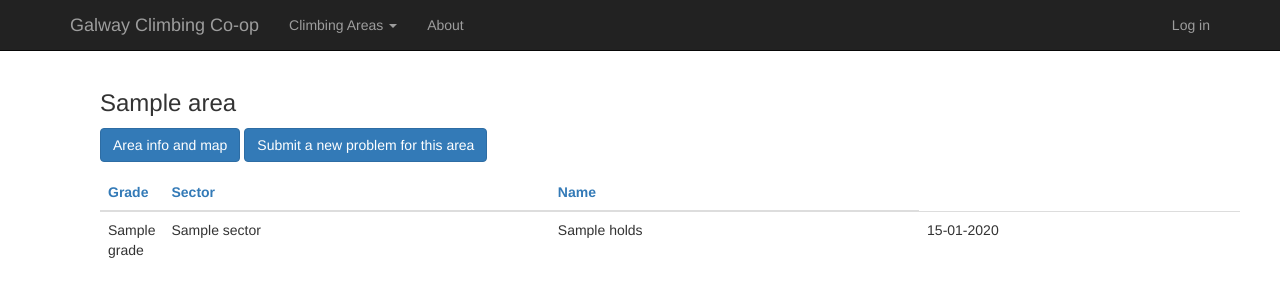
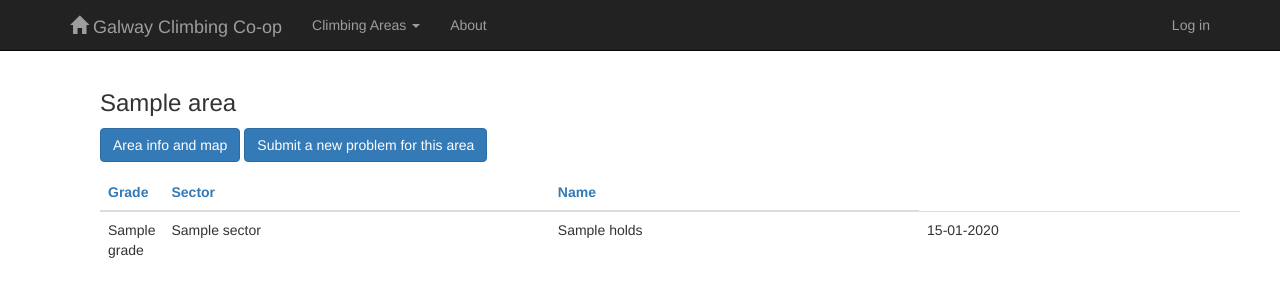
Before and after one commit to jalibras/coop, a Django app: template coop/guide/templates/guide/area.html in a window 1280 px wide. Shown: the top 300 px of the page. Run offline with Django 3.2, Linux system fonts and the light colour scheme; the template is opened without the code that fills it: most values are stand-ins (such as "Sample title", 1, 10 or a date in 2020); some libraries are stand-ins or nearby versions.

Commit message:
home button

```diff
--- a/coop/static/css/coop-guide.css
+++ b/coop/static/css/coop-guide.css
@@ -1,3 +1,10 @@
+
+.home-button {
+    margin-right:5px;
+}
+
+
+
 /* some space around buttons when they stack*/
 
 .btn {
--- a/coop/templates/base.html
+++ b/coop/templates/base.html
@@ -41,7 +41,7 @@
             <span class="icon-bar"></span>
             <span class="icon-bar"></span>
           </button>
-          <a class="navbar-brand" href="/">Galway Climbing Co-op</a>
+          <a class="navbar-brand" href="/"><span class ="glyphicon glyphicon-home home-button"></span>Galway Climbing Co-op</a>
         </div>
         <div id="navbar" class="collapse navbar-collapse">
           <ul class="nav navbar-nav">
```
